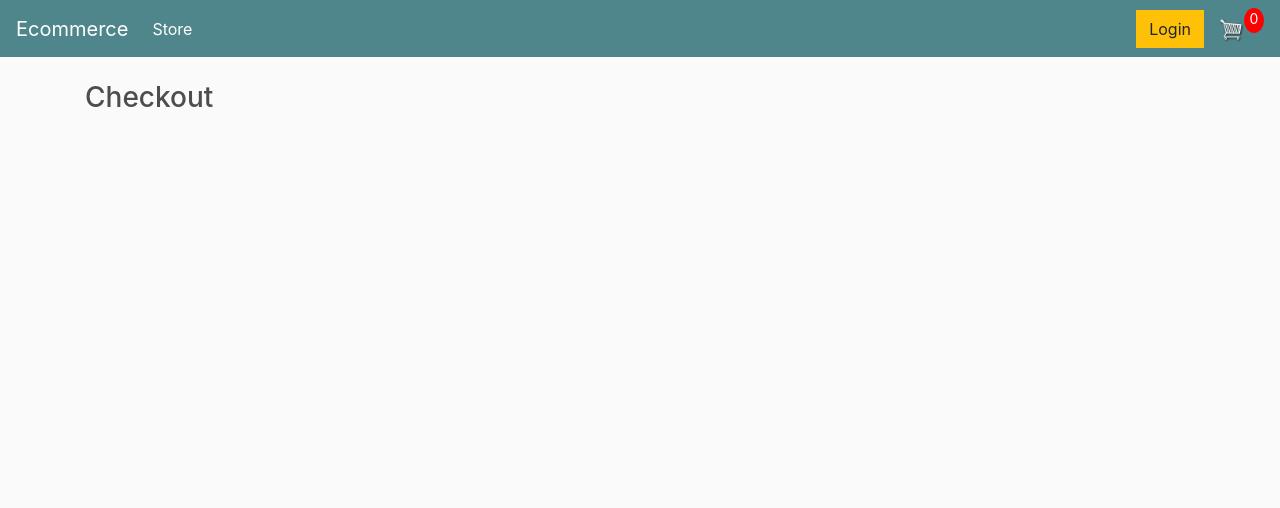
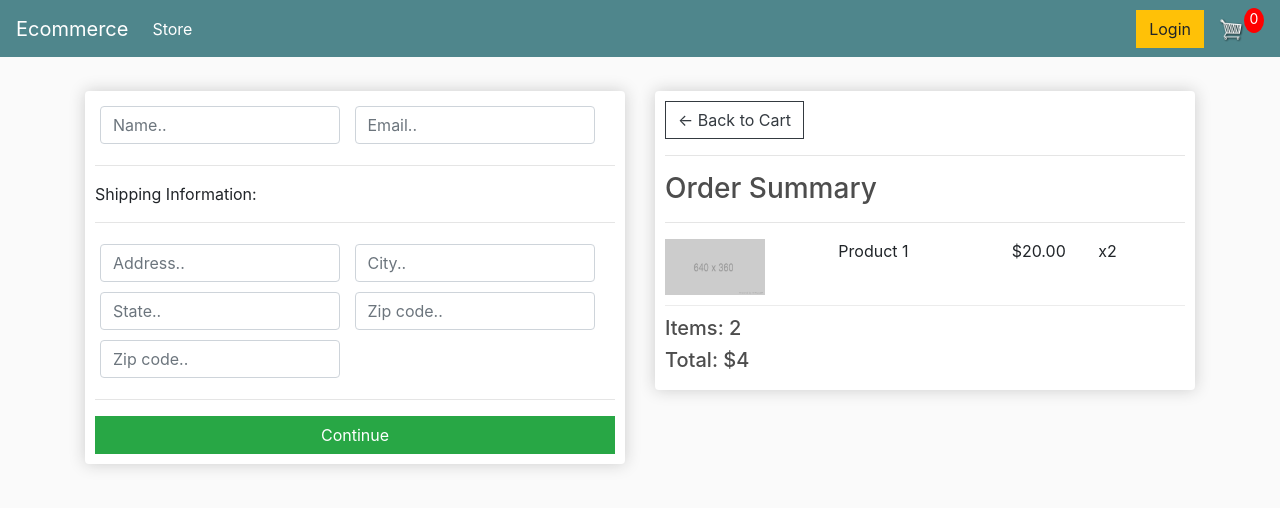
Before and after one commit to wasim-eb/ecommerce, a Django app: template store/templates/store/checkout.html in a window 1280 px wide. Shown: the top 508 px of the page. Run offline with Django 3.2, Linux system fonts and the light colour scheme; the template is opened without the code that fills it, so the values that code supplies are empty; some libraries are stand-ins or nearby versions.

Commit message:
Added form for shipping details, name and email. Also added payment options and order summary with Link to go back to the cart

```diff
--- a/store/templates/store/checkout.html
+++ b/store/templates/store/checkout.html
@@ -2,6 +2,73 @@
 {% extends 'store/main.html' %}
 {% load static %}
 {% block content %}
-    <h3>Checkout</h3>
+<!--This form is used to fill in personal details when checking out,
+such as Name, shipping details and email.-->
+<div class="row">
+    <div class="col-lg-6">
+        <div class="box-element" id="form-wrapper">
+            <form id="form">
+                <div id="user-info">
+                    <div class="form-field">
+                        <input required class="form-control" type="text" name="name" placeholder="Name..">
+                    </div>
+                    <div class="form-field">
+                        <input required class="form-control" type="email" name="email" placeholder="Email..">
+                    </div>
+                </div>
+
+                <div id="shipping-info">
+                    <hr>
+                    <p>Shipping Information:</p>
+                    <hr>
+                    <div class="form-field">
+                        <input class="form-control" type="text" name="address" placeholder="Address..">
+                    </div>
+                    <div class="form-field">
+                        <input class="form-control" type="text" name="city" placeholder="City..">
+                    </div>
+                    <div class="form-field">
+                        <input class="form-control" type="text" name="state" placeholder="State..">
+                    </div>
+                    <div class="form-field">
+                        <input class="form-control" type="text" name="zipcode" placeholder="Zip code..">
+                    </div>
+                    <div class="form-field">
+                        <input class="form-control" type="text" name="country" placeholder="Zip code..">
+                    </div>
+                </div>
+
+                <hr>
+                <input id="form-button" class="btn btn-success btn-block" type="submit" value="Continue">
+            </form>
+        </div>
+
+        <br>
+        <!--Payment options. Will remain hidden until the user fills out the contact information
+        or is logged in.-->
+        <div class="box-element hidden" id="payment-info">
+            <small>Paypal Options</small>
+        </div>
+    </div>
+
+    <!--Each page has an order summary and a link back
+    to the cart page in case the user wants to make some changes.-->
+    <div class="col-lg-6">
+        <div class="box-element">
+            <a  class="btn btn-outline-dark" href="{% url 'cart' %}">&#x2190; Back to Cart</a>
+            <hr>
+            <h3>Order Summary</h3>
+            <hr>
+            <div class="cart-row">
+                <div style="flex:2"><img class="row-image" src="{% static 'images/placeholder.png' %}"></div>
+                <div style="flex:2"><p>Product 1</p></div>
+                <div style="flex:1"><p>$20.00</p></div>
+                <div style="flex:1"><p>x2</p></div>
+            </div>
+            <h5>Items:   2</h5>
+            <h5>Total:   $4</h5>
+        </div>
+    </div>
+</div>
 
 {% endblock content %}
```
